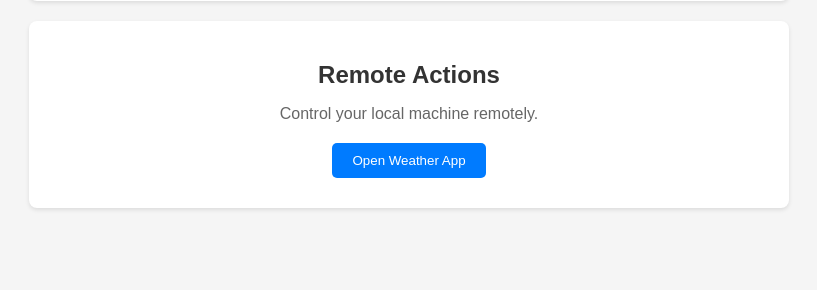
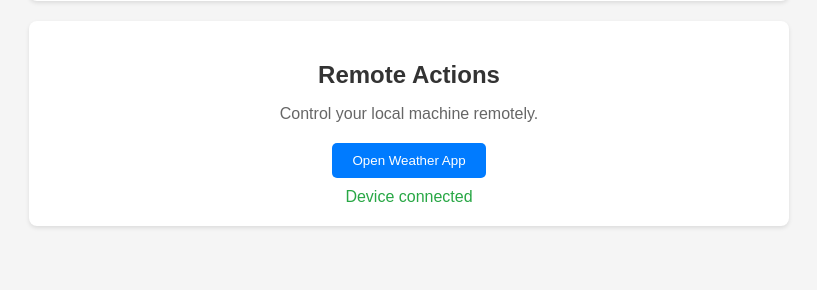
Before and after one commit to Dawijak04/SystemMonitor, a Flask app: page / in a window 1280 px wide. Shown: the part 479-769 px from the top of the page, without its empty margins (231-1048 px from the left). Run offline with Flask 3, Linux system fonts and the light colour scheme.

Commit message:
feature fix

```diff
--- a/Project/app.py
+++ b/Project/app.py
@@ -1,8 +1,8 @@
 from flask import Flask, render_template, request, jsonify
-from sqlalchemy import create_engine
+from sqlalchemy import create_engine, desc
 from sqlalchemy.orm import sessionmaker
 #from models import LocalMetrics, WeatherMetrics, init_db
-from models import init_db
+from models import init_db, Device
 import json
 import secrets
 from datetime import datetime, timedelta
@@ -188,7 +188,39 @@ def get_commands(device_id):
     print(f"Device {device_id} checking for commands, returning: {command}")
     return jsonify({"command": command}), 200
 
+@app.route('/api/default_device', methods=['GET'])
+def get_default_device():
+    print("Getting default device...")
+    session = Session()
+    try:
+        device = session.query(Device).order_by(desc(Device.last_seen)).first()
+        print(f"Found device: {device}")
 
+        if device:
+            return jsonify({"device_id": device.device_id})
+
+        print("No device found")
+        return jsonify({"device_id": None, "error": "No active device found"}), 404
+    finally:
+        session.close()
+
+@app.route('/debug/devices')
+def debug_devices():
+    session = Session()
+    try:
+        devices = session.query(Device).all()
+        return jsonify({
+            "devices": [
+                {
+                    "id": d.id,
+                    "device_id": d.device_id,
+                    "last_seen": d.last_seen.isoformat() if d.last_seen else None
+                }
+                for d in devices
+            ]
+        })
+    finally:
+        session.close()
 
 if __name__ == '__main__':
     app.run(debug=True, host='0.0.0.0', port=5000)
--- a/Project/templates/index.html
+++ b/Project/templates/index.html
@@ -53,21 +53,45 @@
         }
     </style>
     <script>
+        let defaultDeviceId = null;
+
+        // Fetch the default device ID when the page loads
+        window.addEventListener('DOMContentLoaded', async () => {
+            const statusElement = document.getElementById('actionStatus');
+            statusElement.textContent = 'Connecting to device...';
+
+            try {
+                const response = await fetch('/api/default_device');
+                const data = await response.json();
+                if (data.device_id) {
+                    defaultDeviceId = data.device_id;
+                    console.log('Using device ID:', defaultDeviceId);
+                    statusElement.textContent = 'Device connected';
+                    statusElement.style.color = '#28a745';  // Green color for success
+                } else {
+                    statusElement.textContent = 'No device found. Make sure the metrics collector is running.';
+                    statusElement.style.color = '#dc3545';  // Red color for error
+                }
+            } catch (error) {
+                console.error('Error fetching default device ID:', error);
+                statusElement.textContent = 'Error connecting to device. Is the metrics collector running?';
+                statusElement.style.color = '#dc3545';  // Red color for error
+            }
+        });
+
         function sendCommand(command) {
-            let deviceId = localStorage.getItem('deviceId');
-            if (!deviceId) {
-                deviceId = prompt("Please enter your device ID (check the device_id.txt file on your local machine):");
-                if (deviceId) {
-                    localStorage.setItem('deviceId', deviceId);
-                }
-            }
+            const statusElement = document.getElementById('actionStatus');
 
-            if (!deviceId) {
-                document.getElementById('actionStatus').textContent = 'No device ID provided';
+            if (!defaultDeviceId) {
+                statusElement.textContent = 'No device connected. Please start the metrics collector.';
+                statusElement.style.color = '#dc3545';  // Red color for error
                 return;
             }
 
-            fetch(`/api/command/${deviceId}`, {
+            statusElement.textContent = 'Sending command...';
+            statusElement.style.color = '#666';  // Default color
+
+            fetch(`/api/command/${defaultDeviceId}`, {
                 method: 'POST',
                 headers: {
                     'Content-Type': 'application/json',
@@ -76,10 +100,12 @@
             })
             .then(response => response.json())
             .then(data => {
-                document.getElementById('actionStatus').textContent = data.message;
+                statusElement.textContent = data.message;
+                statusElement.style.color = '#28a745';  // Green color for success
             })
             .catch(error => {
-                document.getElementById('actionStatus').textContent = 'Error sending command';
+                statusElement.textContent = 'Error sending command';
+                statusElement.style.color = '#dc3545';  // Red color for error
                 console.error('Error:', error);
             });
         }
```
